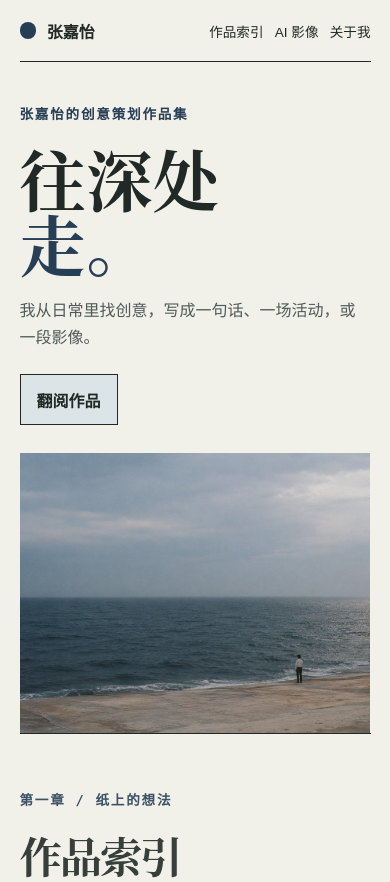
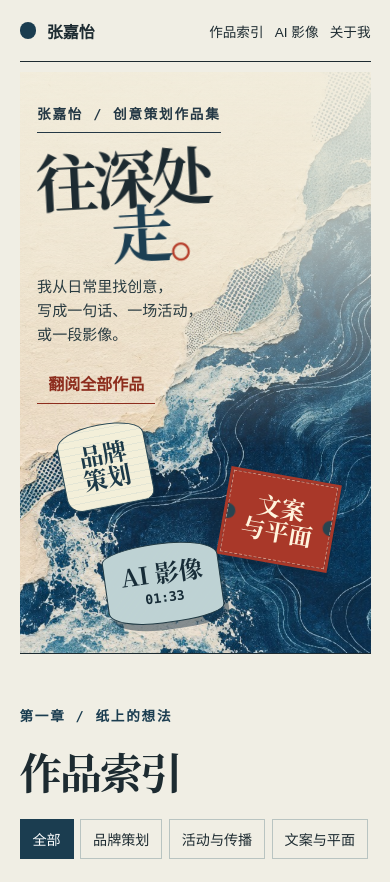
Before and after one commit to GougouwaiHH/creative-portfolio, a plain HTML site: page index.html in a window 390 px wide. Shown: the top 882 px of the page. Drawn offline with Linux system fonts and the light colour scheme.

Commit message:
Design interactive tide-map portfolio cover

```diff
--- a/app.js
+++ b/app.js
@@ -82,6 +82,10 @@ filters.forEach(button => button.addEventListener('click', () => {
     card.animate([start,{transform:'translate(0,0)',opacity:1}],{duration:360,easing:'cubic-bezier(.18,.7,.2,1)',delay:Math.min(index,5)*13});
   });
 }));
+document.querySelectorAll('[data-open-filter]').forEach(link => link.addEventListener('click', () => {
+  const button = filters.find(item => item.dataset.filter === link.dataset.openFilter);
+  if (button && button.getAttribute('aria-pressed') !== 'true') button.click();
+}));
 close.addEventListener('click', dismiss);
 dialog.addEventListener('cancel', event => { event.preventDefault(); dismiss(); });
 dialog.addEventListener('click', event => { if (event.target === dialog) dismiss(); });
--- a/index.html
+++ b/index.html
@@ -2,8 +2,14 @@
 <html lang="zh-CN"><head><meta charset="utf-8"><meta name="viewport" content="width=device-width, initial-scale=1"><meta name="description" content="张嘉怡的创意策划作品集。品牌策略、文案、活动创意与 AI 影像。"><meta name="theme-color" content="#f7f4ed"><title>张嘉怡｜创意策划作品集</title><link rel="stylesheet" href="style.css"><script defer src="app.js"></script></head>
 <body><div class="reading-line" aria-hidden="true"></div><header class="bar wrap"><a class="identity" href="#top"><i aria-hidden="true"></i> 张嘉怡 <span>ZHANG JIAYI</span></a><nav aria-label="主导航"><a href="#work">作品索引</a><a href="#film">AI 影像</a><a href="#about">关于我</a></nav></header>
 <main id="top">
-<section class="hero wrap" aria-labelledby="hero-title"><div class="hero-copy"><p class="kicker">张嘉怡的创意策划作品集</p><h1 id="hero-title">往深处<br><em>走。</em></h1><p class="intro">我从日常里找创意，写成一句话、一场活动，或一段影像。</p><a class="pill" href="#work">翻阅作品</a></div>
-<div class="hero-art" role="img" aria-label="海岸边的一个身影，面前是一片深蓝色海水"></div></section>
+<section class="hero wrap" aria-labelledby="hero-title">
+<div class="hero-art" role="img" aria-label="用蓝晒、拼贴和手绘潮线表现的海岸地图"></div>
+<div class="hero-copy"><p class="kicker">张嘉怡 / 创意策划作品集</p><h1 id="hero-title"><span>往深处</span><em>走<span>。</span></em></h1><p class="intro">我从日常里找创意，<br>写成一句话、一场活动，<br>或一段影像。</p><a class="pill" href="#work" data-open-filter="all">翻阅全部作品</a></div>
+<nav class="tide-links" aria-label="按作品类型浏览">
+<a class="cutout cutout-strategy" href="#work" data-open-filter="strategy"><span>品牌<br>策划</span></a>
+<a class="cutout cutout-copy" href="#work" data-open-filter="copy"><span>文案<br>与平面</span></a>
+<a class="cutout cutout-film" href="#film"><span>AI 影像</span><small>01:33</small></a>
+</nav></section>
 <section id="work" class="work wrap"><header class="section-head"><div><p class="kicker">第一章 / 纸上的想法</p><h2>作品索引</h2></div><div class="filters" aria-label="筛选作品"><button data-filter="all" aria-pressed="true">全部</button><button data-filter="strategy" aria-pressed="false">品牌策划</button><button data-filter="social" aria-pressed="false">活动与传播</button><button data-filter="copy" aria-pressed="false">文案与平面</button></div></header><div class="grid" id="projects"></div><noscript>请启用 JavaScript 浏览项目详情。</noscript></section>
 <section id="film" class="film"><div class="wrap film-layout"><div><p class="kicker">第二章 / 银幕 · 01:33</p><h2>AI 影像</h2><p>从翻开的书页到天津街头，一段带着奇幻色彩的城市短片。</p></div><video controls playsinline preload="none" poster="assets/ai-poster.jpg" aria-label="AI 城市创意短片"><source src="assets/ai-film.mp4" type="video/mp4"><a href="assets/ai-film.mp4">打开 AI 创意视频</a></video></div></section>
 <section id="about" class="about wrap"><div><p class="kicker">第三章 / 关于我</p><h2>张嘉怡</h2><p>天津师范大学 · 广告学<br>求职方向 · 创意策划 / 内容策划</p></div><div class="about-details"><div><h3>策划与写作</h3><p>品牌受众分析、主题构思、活动设计与媒介预算。任广告系 Admen 公众号采写部部长，负责选题、采访、撰稿及审稿。</p></div><div><h3>内容与制作</h3><p>在中国广告历史文化与科技展馆担任内容组组长，参与展陈撰写和数字化内容。大广赛养元青作品中担任领队、导演。</p></div></div></section>
--- a/style.css
+++ b/style.css
@@ -12,12 +12,7 @@ button:focus-visible,a:focus-visible,video:focus-visible{outline:3px solid #5369
 .identity i{display:inline-block;width:1.05rem;height:1.05rem;background:var(--blue);border-radius:50%}
 .identity span{font:600 .76rem/1.2 Consolas,monospace;letter-spacing:.12em;color:var(--muted)}
 nav{display:flex;gap:clamp(.8rem,3vw,2.5rem);font-size:.9rem;white-space:nowrap}nav a:hover,.footer a:hover{color:var(--blue);text-decoration:underline;text-underline-offset:.35em}
-.hero{display:grid;grid-template-columns:.68fr 1.32fr;align-items:stretch;border-bottom:1px solid var(--ink);min-height:clamp(510px,50vw,730px)}
-.hero-copy{display:flex;align-items:start;justify-content:center;flex-direction:column;padding:clamp(2rem,5vw,5rem) clamp(1rem,2.5vw,3rem) clamp(2rem,5vw,5rem) 0}
 .kicker{font:700 .85rem/1.5 Consolas,"Microsoft YaHei",monospace;letter-spacing:.13em;color:var(--blue);margin-bottom:1.4rem}
-.hero h1{font-size:clamp(5rem,10.7vw,10.3rem);font-family:var(--serif);letter-spacing:.005em;line-height:.98;font-weight:700}
-.hero h1 em{display:block;font-style:normal;color:var(--blue);white-space:nowrap}.hero h1 em span{color:var(--ink);font-size:.65em}
-.intro{margin-top:1.9rem;color:var(--muted);font-size:clamp(1rem,1.5vw,1.2rem)}.pill{padding:.8rem 1rem;margin-top:1.4rem;background:var(--lime);border:1px solid var(--ink);font-weight:750;transition:background .2s,color .2s}.pill:hover{background:var(--ink);color:var(--lime)}
 .hero-art{min-width:0;position:relative;isolation:isolate;overflow:hidden;background:#263e56}
 .work,.about{padding-block:clamp(3.2rem,7vw,6.8rem);scroll-margin-top:.75rem}
 .section-head{display:flex;align-items:end;justify-content:space-between;gap:1.5rem;margin-bottom:2rem}
@@ -55,11 +50,11 @@ dialog::backdrop{background:#151629db}body:has(dialog[open]){overflow:hidden}.di
 figure{margin:1.4rem 0}figcaption,.footnote{font-size:.9rem;color:var(--muted);margin-top:.5rem}
 .copy-sheet{background:#f8f6ed;border-top:4px solid var(--blue);padding:clamp(1.2rem,5vw,3rem);margin-block:2rem}
 .copy-text{white-space:pre-wrap;font-family:Georgia,"Songti SC",SimSun,serif;font-size:clamp(1.05rem,2vw,1.45rem);line-height:1.9;margin-top:1.3rem}
-@media(max-width:860px){.hero{min-height:430px}.section-head{align-items:start;flex-direction:column}.card-link{grid-template-columns:1fr;gap:.55rem}.card:nth-child(-n+2) h3{font-size:clamp(1.35rem,3.5vw,2.25rem)}}
+@media(max-width:860px){.section-head{align-items:start;flex-direction:column}.card-link{grid-template-columns:1fr;gap:.55rem}.card:nth-child(-n+2) h3{font-size:clamp(1.35rem,3.5vw,2.25rem)}}
 @media(max-width:600px){
   .bar{height:62px}.identity span{display:none}nav{gap:.7rem;font-size:.85rem}
-  .hero{grid-template-columns:1fr;min-height:0}.hero-copy{padding:2.6rem 0 1.7rem}
-  .hero h1{font-size:clamp(4.1rem,17vw,6.8rem)}.intro{margin-top:1.3rem}.hero-art{aspect-ratio:1.25}
+
+
   .grid,.film-layout,.about{grid-template-columns:1fr;gap:1.5rem}.grid{row-gap:0}
   .card-link{grid-template-columns:clamp(5rem,29%,10rem) 1fr;gap:.8rem}.card:nth-child(-n+2) .card-link{padding-bottom:1.25rem}
   .film p:not(.kicker){max-width:none}.case-text>div{grid-template-columns:1fr;gap:.3rem}
@@ -74,7 +69,7 @@ figure{margin:1.4rem 0}figcaption,.footnote{font-size:.9rem;color:var(--muted);m
 @keyframes page-in{from{opacity:0;transform:translateY(22px) scale(.988)}to{opacity:1;transform:none}}
 @keyframes shade-in{from{opacity:0}to{opacity:1}}
 @keyframes chapter-in{from{opacity:.35;transform:translateY(22px)}to{opacity:1;transform:none}}
-.hero-art::before{content:"";position:absolute;inset:0;background:url(assets/shore.jpg) 62% center/cover no-repeat}
+.hero-art::before{content:"";position:absolute;inset:0;background:url(assets/tide.jpg) center/cover no-repeat}
 @media(prefers-reduced-motion:no-preference){
   dialog[open]{animation:page-in .37s cubic-bezier(.18,.7,.2,1) both}dialog[open]::backdrop{animation:shade-in .3s ease both}
   @supports(animation-timeline:scroll()){
@@ -83,3 +78,44 @@ figure{margin:1.4rem 0}figcaption,.footnote{font-size:.9rem;color:var(--muted);m
     .section-head,.film-layout,.about-details{animation:chapter-in linear both;animation-timeline:view();animation-range:entry 3% entry 45%}
   }
 }
+
+
+
+:root{--paper:#f0eee4;--ink:#1d2b31;--blue:#1b3d50;--muted:#4b575a;--verm:#b53c29}
+.hero{display:grid;grid-template-columns:1fr 1.16fr;position:relative;isolation:isolate;min-height:clamp(550px,57vw,715px);margin-block:.8rem 0;overflow:hidden;color:var(--ink);background:#e7e4d6;border-bottom:1px solid var(--ink)}
+.hero-art{position:absolute;z-index:-2;inset:0}
+.hero-art::before{background-position:center 48%}
+.hero-copy{align-self:center;min-width:0;padding:clamp(1.9rem,6.1vw,6rem) 0 clamp(1.9rem,6.1vw,6rem) clamp(1.6rem,5.4vw,5rem)}
+.hero-copy .kicker{border-bottom:1px solid currentColor;padding-bottom:.5rem;width:max-content;max-width:100%;margin-bottom:1rem;color:#243845}
+.hero h1{font-family:var(--serif);font-size:clamp(4.6rem,9.5vw,10.4rem);letter-spacing:-.075em;line-height:.88;font-weight:700;width:max-content;max-width:100%;transform:rotate(-3deg)}
+.hero h1>span,.hero h1 em{display:block;white-space:nowrap}
+.hero h1 em{margin-left:1.16em;color:#1c3f53;font-style:normal}
+.hero h1 em span{color:var(--verm)}
+.hero .intro{margin-top:1.65rem;font-size:clamp(.94rem,1.3vw,1.1rem);line-height:1.6;color:#293b40}
+.hero .pill{display:inline-block;margin-top:1rem;padding:.5rem .7rem;border-bottom:1px solid currentColor;color:#8d2d1d;font-weight:800;transition:background .2s,color .2s}
+.hero .pill:hover{background:#8d2d1d;color:#fffaf0}
+.tide-links{position:relative;display:block;min-width:0}
+.cutout{position:absolute;display:grid;place-content:center;justify-items:center;text-align:center;min-width:7rem;min-height:6rem;padding:1.3rem 1.75rem;font-family:var(--serif);font-weight:700;line-height:1.02;font-size:clamp(1.5rem,3.1vw,3rem);transform:rotate(var(--tilt));box-shadow:4px 7px 0 #0b263d72;transition:transform .39s cubic-bezier(.18,.73,.3,1.5),box-shadow .3s}
+.cutout:hover,.cutout:focus-visible{transform:translateY(-10px) rotate(0) scale(1.09);box-shadow:4px 12px 0 #0b263d62;z-index:1}
+.cutout small{font:600 .82rem/1.3 Consolas,monospace;margin-top:.3rem}
+.cutout-strategy{--tilt:-11deg;top:17%;left:9%;background:repeating-linear-gradient(0deg,#c6d3cd55 0 1px,transparent 1px 7px),#f3efd9;color:#1b3948;border:1px solid #294856;border-radius:49% 48% 12% 17% / 20% 19% 12% 18%}
+.cutout-copy{--tilt:10deg;top:42%;right:11%;color:#fff4dd;background:radial-gradient(circle at 100% 50%,#284450 0 7px,transparent 8px),radial-gradient(circle at 0 50%,#284450 0 7px,transparent 8px),#a93829;border:1px dashed #fff4dd80;outline:3px solid #a93829}
+.cutout-film{--tilt:-8deg;bottom:11%;left:20%;color:#172c37;background:repeating-linear-gradient(135deg,#bfd5d045 0 1px,transparent 1px 5px),#bed2d4;border-radius:48% 50% 40% 45% / 16% 23% 14% 21%;border:1px solid #203943}
+@keyframes title-in{from{transform:translateY(14px);opacity:0}to{transform:none;opacity:1}}
+@media(prefers-reduced-motion:no-preference){.hero h1>span{animation:title-in .7s cubic-bezier(.22,.7,.2,1) both}.hero h1 em{animation:title-in .75s .12s cubic-bezier(.22,.7,.2,1) both}}
+@media(max-width:750px){
+  .hero{min-height:520px}
+  .hero h1{font-size:clamp(3.6rem,10vw,6.8rem)}
+  .cutout{padding:1rem;min-width:5.5rem;min-height:5rem}.cutout-copy{right:8%}
+}
+@media(max-width:600px){
+  .hero{grid-template-columns:1fr;min-height:0;margin-top:.6rem}
+  .hero-copy{padding:2rem 1.1rem 0}
+  .hero h1{font-size:clamp(3.9rem,14vw,6.8rem)}
+  .hero-art::before{background-position:39% center}
+  .hero-art::after{content:"";position:absolute;inset:0;background:linear-gradient(180deg,#f2eedee8 0%,#f2eedea0 31%,transparent 65%)}
+  .hero .intro{margin-top:1rem}
+  .tide-links{min-height:235px;margin:.8rem .5rem .1rem}
+  .cutout-strategy{top:3%;left:10%}.cutout-copy{top:26%;right:9%}.cutout-film{bottom:12%;left:23%}
+}
+.film{background:linear-gradient(90deg,#152d41f0,#263e56d8),url(assets/shore.jpg) center 50%/cover}
```
Also changed, not shown: assets/tide.jpg (added).
